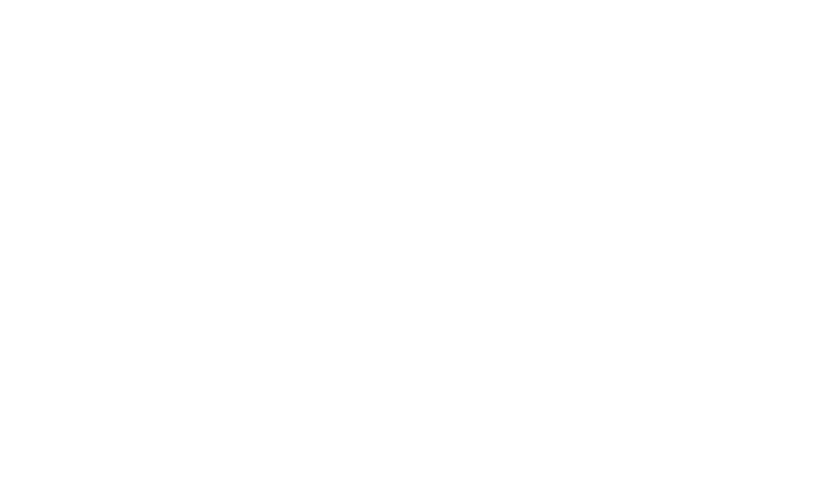
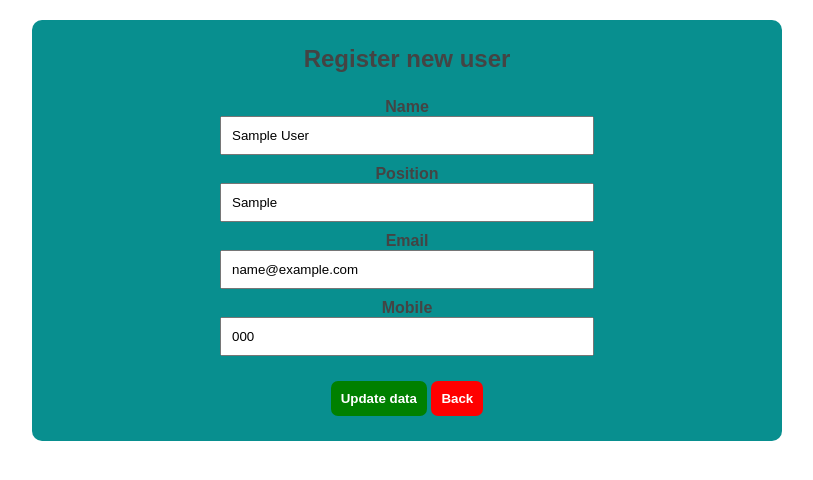
Before and after one commit to PaSc4L/PhpCrud, a PHP site: page /update.php?id=1 in a window 1280 px wide. Before the commit the part shown is empty. Shown: the top 480 px of the page, without its empty margins (233-1046 px from the left). Run offline with PHP 8.4, Linux system fonts and the light colour scheme; tables that the repository leaves empty hold one stand-in row (values such as "Sample post").

Commit message:
update data
data manipulating page added

```diff
--- a/styles/create.css
+++ b/styles/create.css
@@ -2,6 +2,7 @@
   margin: 0;
   padding: 0;
 }
+/* ---Main parts--- */
 body {
   color: #444;
   font-family: sans-serif;
@@ -14,6 +15,7 @@
   border-radius: 10px;
 }
 
+/* ---Headers--- */
 h2 {
   text-align: center;
 }
@@ -21,6 +23,7 @@
   text-align: center;
 }
 
+/* ---Input fields--- */
 label {
   font-weight: bold;
 }
@@ -36,6 +39,8 @@
   padding: 10px;
   width: 50%;
 }
+
+/* ---Button styles--- */
 .button-holder {
   text-align: center;
 }
--- a/update.php
+++ b/update.php
@@ -1,5 +1,33 @@
 <?php
   include "config.php";
+
+  if(isset($_GET['id'])){
+    $id =$_GET['id'];
+    $qry = "SELECT * FROM employee WHERE id=$id";
+
+    $result = $conn->query($qry);
+    if ($result->num_rows > 0) {
+      //writing out each record as a table row
+      $row = $result->fetch_assoc();
+    }
+  }
+
+  if(isset($_POST['submit'])){
+    $name = $_POST['name'];
+    $position = $_POST['position'];
+    $email = $_POST['email'];
+    $mobile = $_POST['mobile'];
+
+    $qry = "UPDATE employee SET name= '$name', position='$position', email='$email', mobile='$mobile' WHERE id=$id;";
+
+    $result = $conn->query($qry);
+
+    if($result == true){
+      echo "<h3>Data updated successfully!</h3>";
+    }else{
+      echo '<h3>Error when updating data!</h3> <br>'. $conn->error;
+    }
+  }
 ?>
 
 <!DOCTYPE html>
@@ -7,10 +35,42 @@
 <head>
   <meta charset="UTF-8">
   <meta name="viewport" content="width=device-width, initial-scale=1.0">
-  <link rel="stylesheet" href="styles/update.css">
-  <title>Update</title>
+  <link rel="stylesheet" href="styles/create.css">
+  <title>Create</title>
 </head>
 <body>
+  <form class="container" method="POST">
+    <h2>Register new user</h2>
 
+    <div class="holders">
+      <div class="data-holder">
+        <label>Name</label> <br>
+        <input type="text" name= "name" placeholder="name" value="<?php echo $row['name']?>"></input>
+      </div>
+
+      <div class="data-holder">
+        <label>Position</label> <br>
+        <input type="text" name= "position" placeholder="position" value="<?php echo $row['position']?>"></input>
+      </div>
+
+      <div class="data-holder">
+        <label>Email</label> <br>
+        <input type="text" name= "email" placeholder="email" value= <?php echo $row['email'] ?>></input>
+      </div>
+
+      <div class="data-holder">
+        <label>Mobile</label> <br>
+        <input type="text" name= "mobile" placeholder="moblie" value= <?php echo $row['mobile'] ?>></input>
+      </div>
+    </div>
+
+    <footer class="button-holder">
+      <button name= "submit" value = "submit" class= "register">Update data</button>
+      <button class= "exit"><a href="Index.php">Back</a></button>
+      <?php
+
+      ?>
+    </footer>
+  </form>
 </body>
 </html>
```
Also changed, not shown: styles/update.css (deleted).
